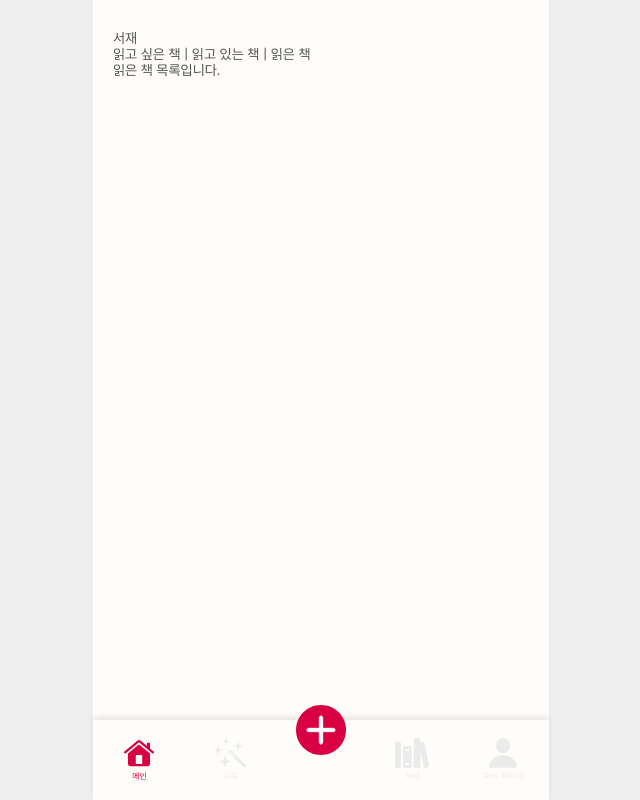
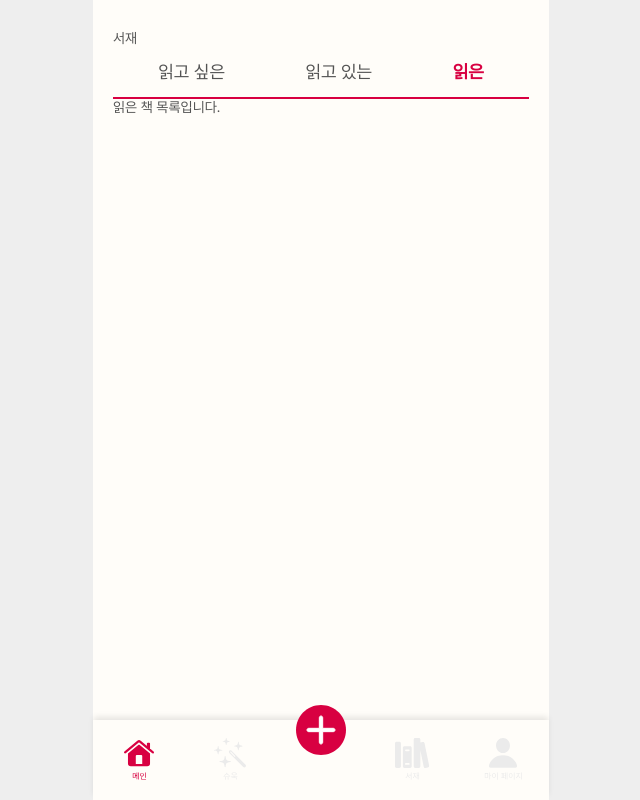
Before and after one commit to Jong-Youl/ShowBook, a React (Create React App) app in the folder front/: page /library/after in a window 1280 px wide. Shown: the whole page, without its empty margins (319-959 px from the left). Built offline with nearby package versions, Linux system fonts and the light colour scheme; a web font is replaced by a local one.

Commit message:
:sparkles: Feat: library Navbar component added

```diff
--- a/front/src/index.css
+++ b/front/src/index.css
@@ -23,7 +23,7 @@ p {
 }
 :root {
   --main: #D80041;
-  --sub-color: #eab64d;
+  --sub-color: #a83662;
 
   --alert-green: #31a215;
   --alert-amber: #ef8523;
--- /dev/null
+++ b/front/src/pages/Library/Navbar.jsx
@@ -0,0 +1,48 @@
+import styled from 'styled-components';
+import { NavLink } from 'react-router-dom';
+
+const StyledNav = styled.nav`
+  font-size: large;
+  display: flex;
+  justify-content: space-around;
+  gap: 20px;
+  padding: 15px;
+  border-bottom: 2px solid var(--main);
+
+  a {
+    text-decoration: none;
+    color: var(--font-black);
+  }
+
+  .active {
+    color: var(--main); // 선택된 링크의 색상을 변경합니다.
+    font-weight: bold;
+  }
+`;
+
+const Navbar = () => {
+  return (
+    <StyledNav>
+      <NavLink
+        to='before'
+        className={({ isActive }) => (isActive ? 'active' : '')}
+      >
+        읽고 싶은
+      </NavLink>
+      <NavLink
+        to='now'
+        className={({ isActive }) => (isActive ? 'active' : '')}
+      >
+        읽고 있는
+      </NavLink>
+      <NavLink
+        to='after'
+        className={({ isActive }) => (isActive ? 'active' : '')}
+      >
+        읽은
+      </NavLink>
+    </StyledNav>
+  );
+};
+
+export default Navbar;
--- a/front/src/pages/Library/index.jsx
+++ b/front/src/pages/Library/index.jsx
@@ -1,17 +1,15 @@
 // Library.jsx
-import { Routes, Route, Link } from 'react-router-dom';
+import { Routes, Route } from 'react-router-dom';
 import BeforeRead from './BeforeRead';
 import NowRead from './NowRead';
 import AfterRead from './AfterRead';
+import Navbar from './Navbar';
 
 function Library() {
   return (
     <div>
       <h2>서재</h2>
-      <nav>
-        <Link to='before'>읽고 싶은 책</Link> |{' '}
-        <Link to='now'>읽고 있는 책</Link> | <Link to='after'>읽은 책</Link>
-      </nav>
+      <Navbar></Navbar>
       <Routes>
         <Route path='before' element={<BeforeRead />} />
         <Route path='now' element={<NowRead />} />
```
